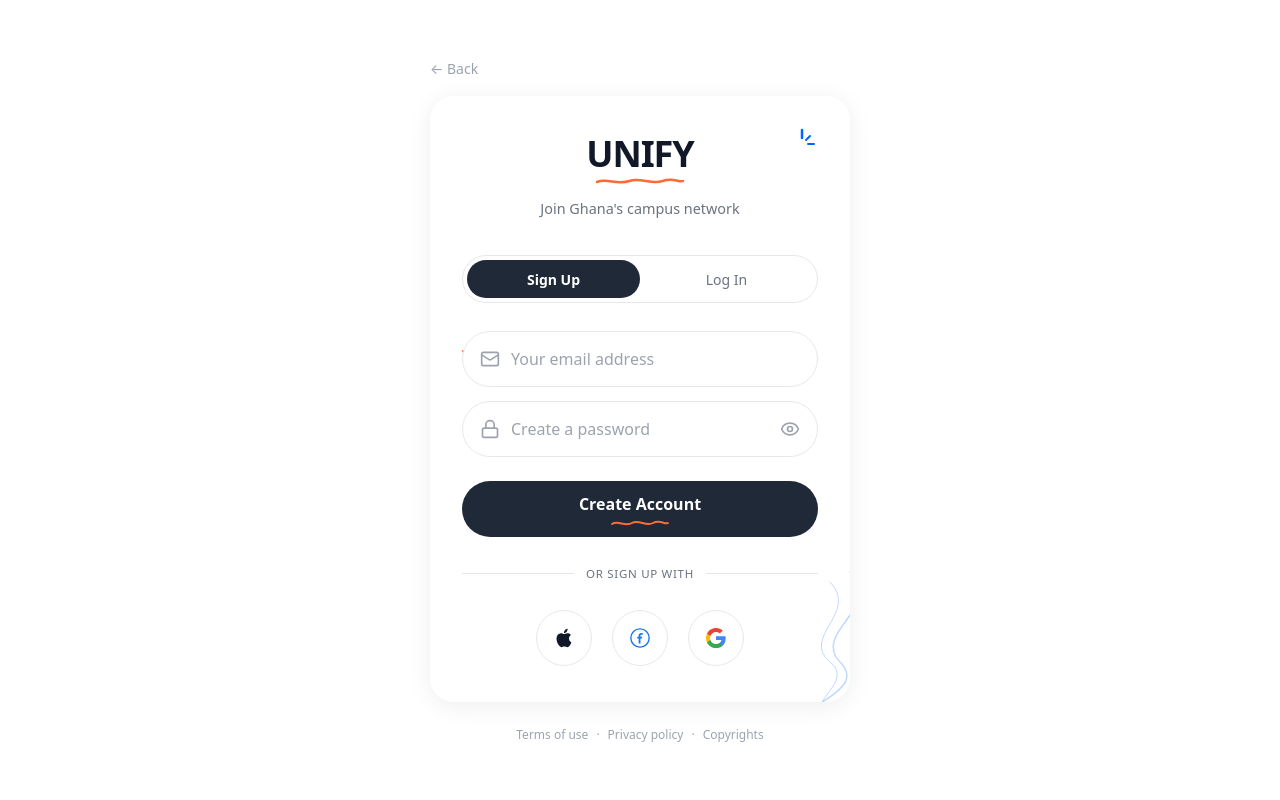
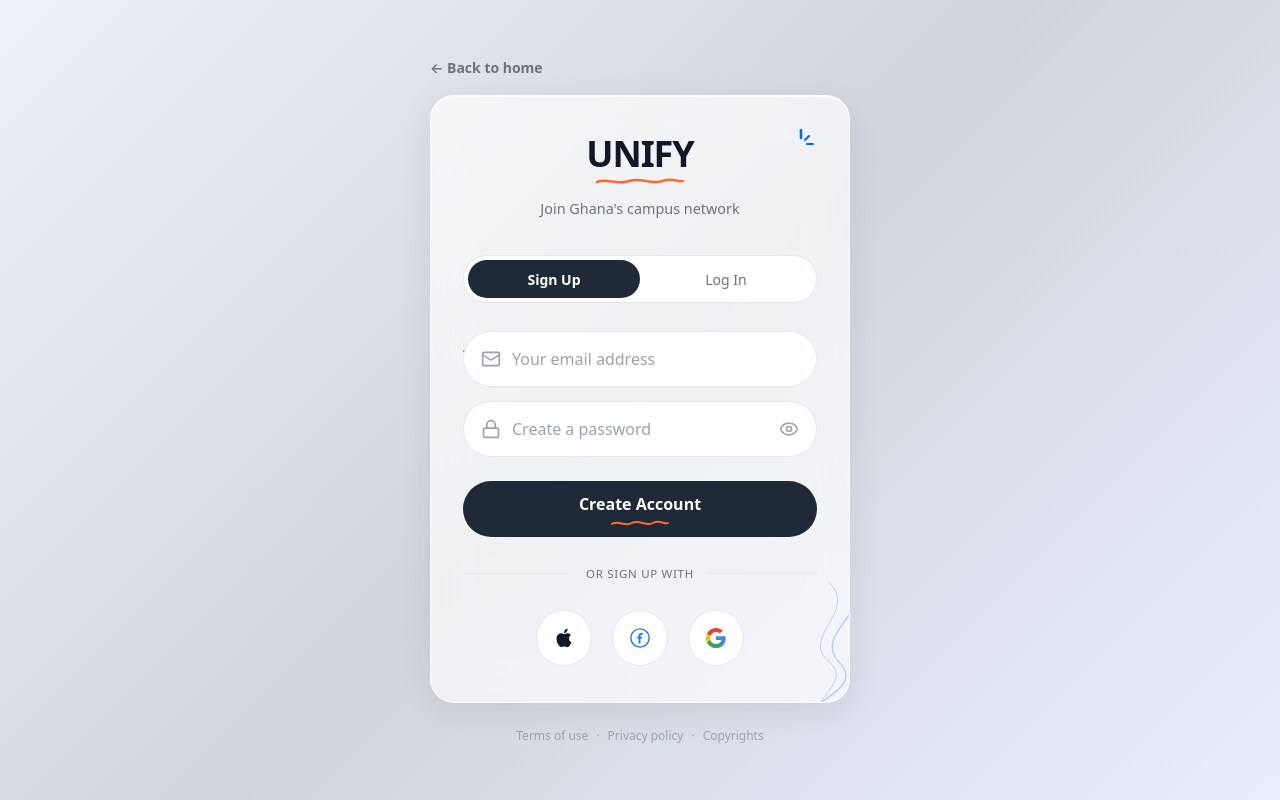
Before and after one commit to chrisxie12/UNIFY, a Next.js app: page /login in a window 1280 px wide. Built offline with nearby package versions, Linux system fonts and the light colour scheme.

Commit message:
Match /login background and card style to landing page

```diff
--- a/app/login/page.jsx
+++ b/app/login/page.jsx
@@ -201,7 +201,7 @@ export default function LoginPage() {
       {/* Page background */}
       <div style={{
         minHeight: '100vh',
-        background: '#FFFFFF',
+        background: 'linear-gradient(135deg, #EEF1F8 0%, #D1D5DB 50%, #E8EEFF 100%)',
         display: 'flex',
         flexDirection: 'column',
         alignItems: 'center',
@@ -211,8 +211,8 @@ export default function LoginPage() {
       }}>
         {/* Back link */}
         <div style={{ width: '100%', maxWidth: 420, marginBottom: 16 }}>
-          <a href="/" style={{ color: '#9CA3AF', fontSize: '0.875rem', textDecoration: 'none', display: 'inline-flex', alignItems: 'center', gap: 4 }}>
-            ← Back
+          <a href="/" style={{ color: '#6B7280', fontSize: '0.875rem', fontWeight: 600, textDecoration: 'none', display: 'inline-flex', alignItems: 'center', gap: 4 }}>
+            ← Back to home
           </a>
         </div>
 
@@ -220,9 +220,12 @@ export default function LoginPage() {
         <div style={{
           width: '100%',
           maxWidth: 420,
-          background: '#ffffff',
+          background: 'rgba(255,255,255,0.65)',
+          backdropFilter: 'blur(20px)',
+          WebkitBackdropFilter: 'blur(20px)',
           borderRadius: 24,
-          boxShadow: '0 4px 24px rgba(0,0,0,0.07)',
+          border: '1px solid rgba(255,255,255,0.75)',
+          boxShadow: '0 8px 32px rgba(0,0,0,0.08), inset 0 1px 0 rgba(255,255,255,0.8)',
           padding: '40px 32px 36px',
           position: 'relative',
           overflow: 'hidden',
```
